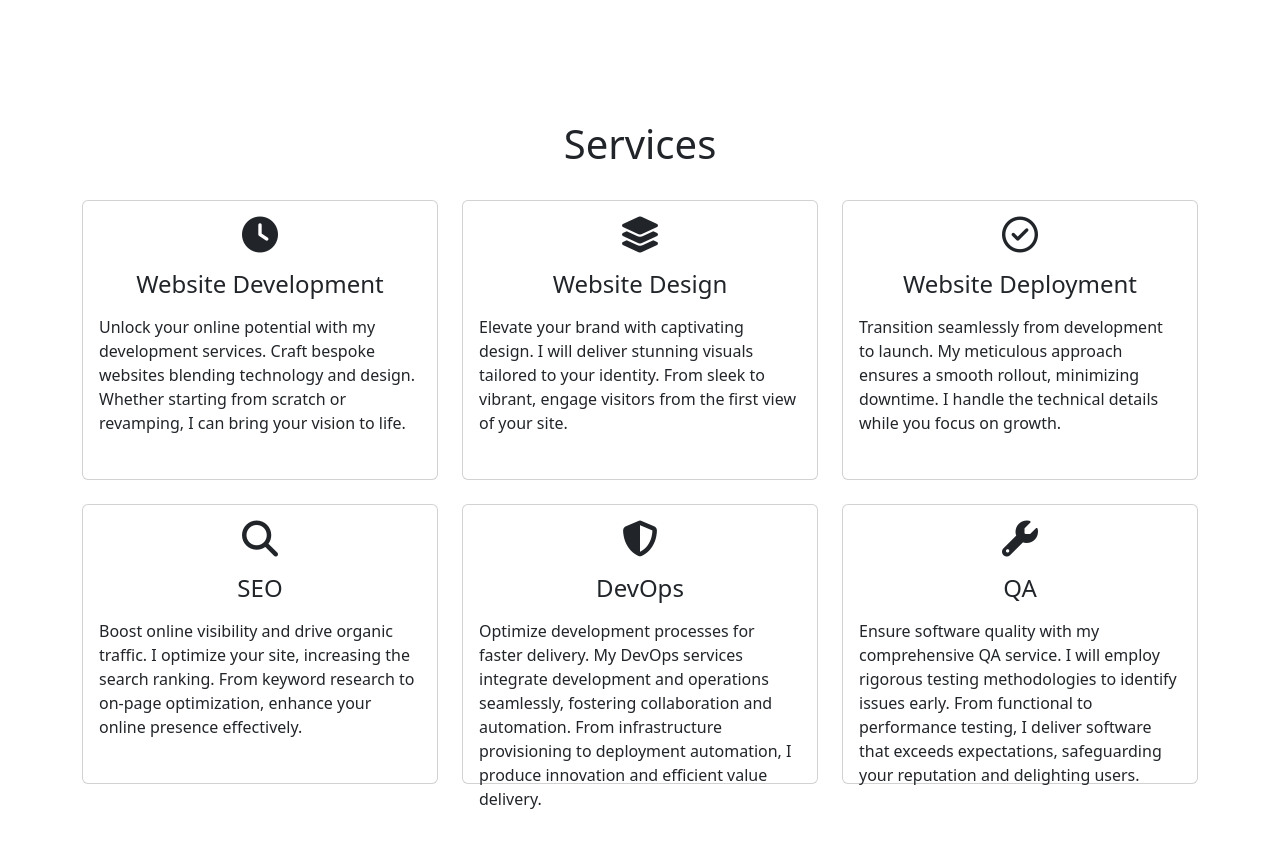
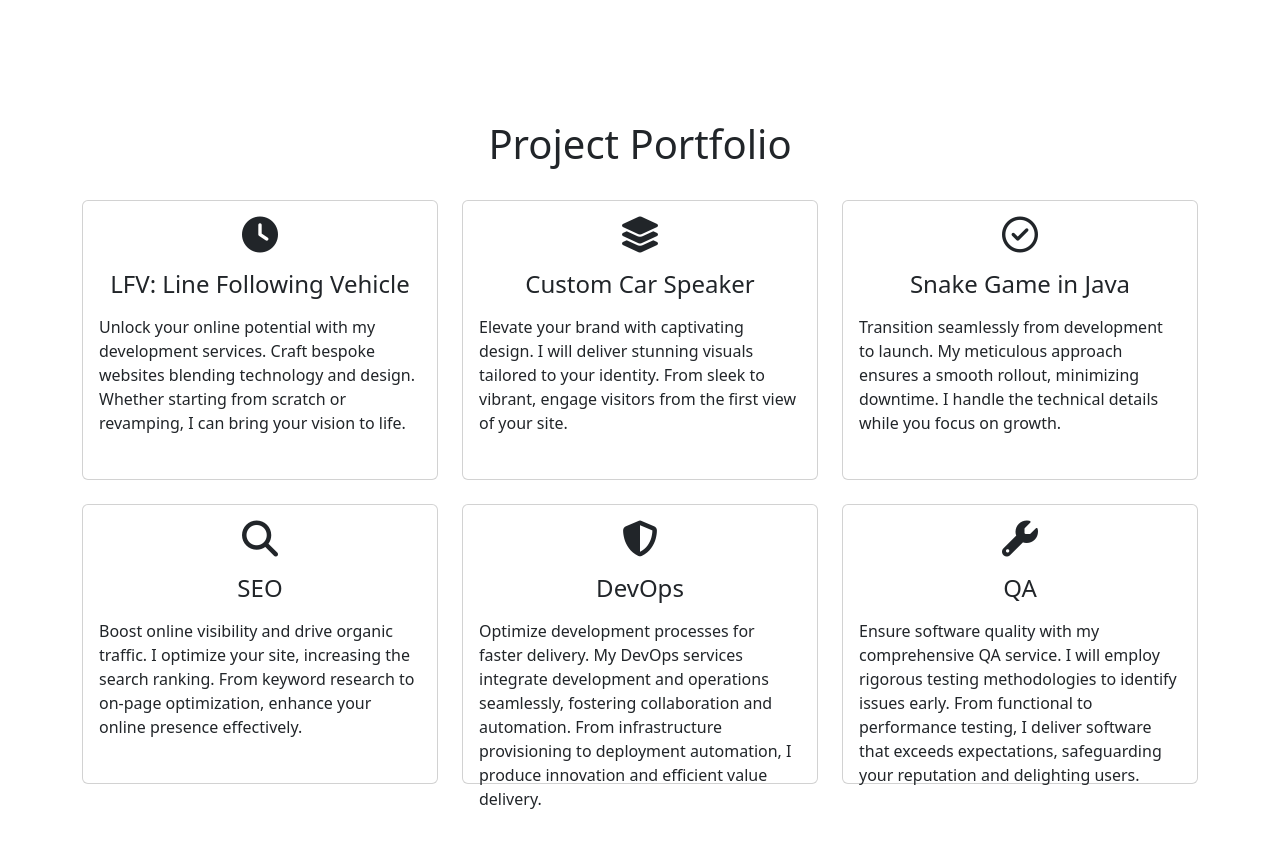
Before and after one commit to rconsi/rconsi.github.io, a plain HTML site: page index.html in a window 1280 px wide. Shown: the part 1520-2368 px from the top of the page. Drawn offline with nearby package versions, Linux system fonts and the light colour scheme.

Commit message:
Update index.html

```diff
--- a/index.html
+++ b/index.html
@@ -101,13 +101,13 @@
     <!-- services section-->
     <!-- https://getbootstrap.com/docs/5.2/components/card/#about -->
     <section class="container section" id="services">
-        <h1 class="text-center">Services</h1>
+        <h1 class="text-center">Project Portfolio</h1>
         <div class="row">
             <div class="col-lg-4 mt-4">
                 <div class="card servicesText">
                     <div class="card-body">
                         <i class="fas servicesIcon fa-clock"></i>
-                        <h4 class="card-title mt-3">Website Development</h4>
+                        <h4 class="card-title mt-3">LFV: Line Following Vehicle</h4>
                         <p class="card-text mt-3">Unlock your online potential with my development services. Craft bespoke websites blending technology and design. Whether starting from scratch or revamping, I can bring your vision to life.
                         </p>
                     </div>
@@ -117,7 +117,7 @@
                 <div class="card servicesText">
                     <div class="card-body">
                         <i class='fas servicesIcon fa-layer-group'></i>
-                        <h4 class="card-title mt-3">Website Design</h4>
+                        <h4 class="card-title mt-3">Custom Car Speaker</h4>
                         <p class="card-text mt-3">Elevate your brand with captivating design. I will deliver stunning visuals tailored to your identity. From sleek to vibrant, engage visitors from the first view of your site.
                         </p>
                     </div>
@@ -128,7 +128,7 @@
                 <div class="card servicesText">
                     <div class="card-body">
                         <i class='far servicesIcon fa-check-circle'></i>
-                        <h4 class="card-title mt-3">Website Deployment</h4>
+                        <h4 class="card-title mt-3">Snake Game in Java</h4>
                         <p class="card-text mt-3">Transition seamlessly from development to launch. My meticulous approach ensures a smooth rollout, minimizing downtime. I handle the technical details while you focus on growth.
                         </p>
                     </div>
```
